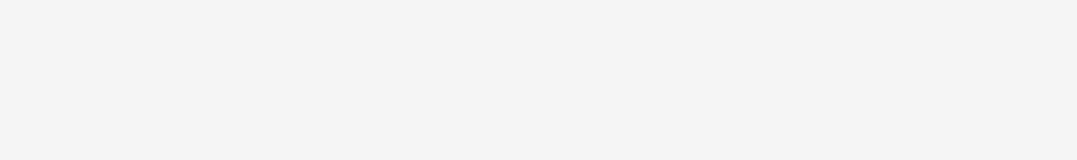
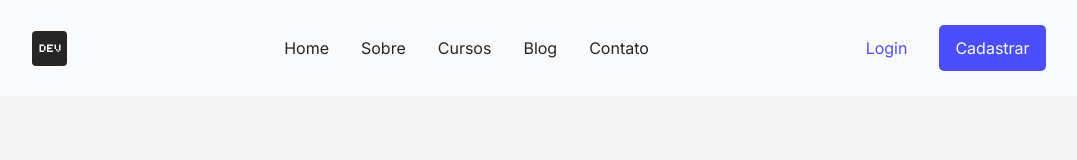
Before and after one commit to Juliana-Ferreira/landing-pages, a plain HTML site: page Startdev/index.html in a window 1280 px wide. Shown: the whole page, without its empty margins (101-1178 px from the left). Drawn offline with Linux system fonts and the light colour scheme.

Commit message:
Header done - HTML and CSS

```diff
--- a/Startdev/index.html
+++ b/Startdev/index.html
@@ -11,7 +11,20 @@
 </head>
 <body>
     <header class="page-header">
+        <img src="IMG/logo.svg" alt="Logo Startdev">
 
+        <nav class="nav-links">
+            <a href="index.html">Home</a>
+            <a href="#sobre">Sobre</a>
+            <a>Cursos</a>
+            <a>Blog</a>
+            <a>Contato</a>
+        </nav>
+
+        <div class="login-register">
+            <a class="login">Login</a>
+            <button class="register">Cadastrar</button>
+        </div>
     </header>
 
     <main class="main-container">
@@ -19,7 +32,7 @@
 
         </section>
 
-        <section class="about">
+        <section id="sobre">
 
         </section>
     </main>
--- a/Startdev/style.css
+++ b/Startdev/style.css
@@ -5,3 +5,56 @@
 body {
     background: #F5F5F5;;
 }
+
+/* Cabeçalho da página */
+.page-header {
+    display: flex;
+    flex-direction: row;
+    align-items: center;
+    justify-content: space-around;
+    background: #F9FAFB;
+    padding: 25px;
+}
+
+.nav-links, .login-register {
+    display: flex;
+    flex-direction: row;
+    align-items: center;
+    gap: 32px;
+}
+
+.nav-links a {
+    text-decoration: none;
+    font-family: 'Inter', sans-serif;
+    font-size: 16px;
+    color: #272626;
+    transition: 0.3s;
+    cursor: pointer;
+}
+
+.nav-links a:hover {
+    color: #000000;
+}
+
+.login {
+    font-family: 'Inter', sans-serif;
+    font-size: 16px;
+    color: #4B4EFC;
+    transition: 0.3s;
+    cursor: pointer;
+}
+
+.login:hover {
+    color: #1d21fc;
+}
+
+.register {
+    background-color: #4B4EFC;
+    border: none;
+    border-radius: 5px;
+    padding: 13px 16px;
+    font-family: 'Inter', sans-serif;
+    font-size: 16px;
+    color: #F9FAFB;
+    cursor: pointer;
+}
```
